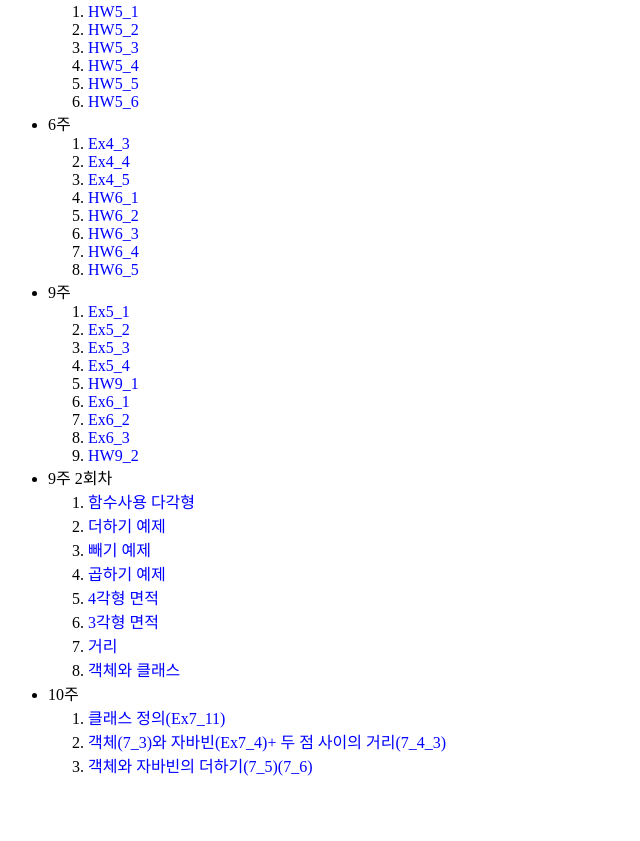
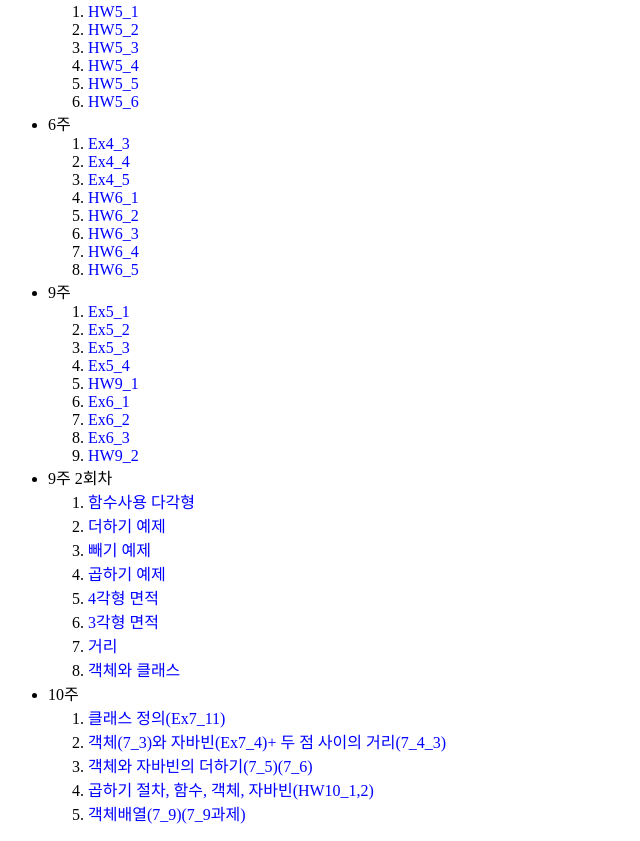
Before and after one commit to ichangy/ichangy.github.io, a plain HTML site: page index2.html in a window 1280 px wide. Shown: the part 629-1470 px from the top of the page, without its empty margins (0-640 px from the left). Before the commit the page ends 1422 px from the top, so only its background shows below. Drawn offline with nearby package versions, Linux system fonts and the light colour scheme.

Commit message:
Update index2.html

```diff
--- a/index2.html
+++ b/index2.html
@@ -94,6 +94,8 @@
    <li><a href="https://ichangy.github.io/java/20201104.html" target="_blank">클래스 정의(Ex7_11)</a></li>
    <li><a href="https://ichangy.github.io/java/202011042.html" target="_blank">객체(7_3)와 자바빈(Ex7_4)+ 두 점 사이의 거리(7_4_3)</a></li>
    <li><a href="https://ichangy.github.io/java/202011043.html" target="_blank">객체와 자바빈의 더하기(7_5)(7_6)</a></li>
+   <li><a href="https://ichangy.github.io/java/202011043.html" target="_blank">곱하기 절차, 함수, 객체, 자바빈(HW10_1,2)</a></li>
+   <li><a href="https://ichangy.github.io/java/20201105.html" target="_blank">객체배열(7_9)(7_9과제)</a></li>
    </ol>
  </ul>
 </section>
```
